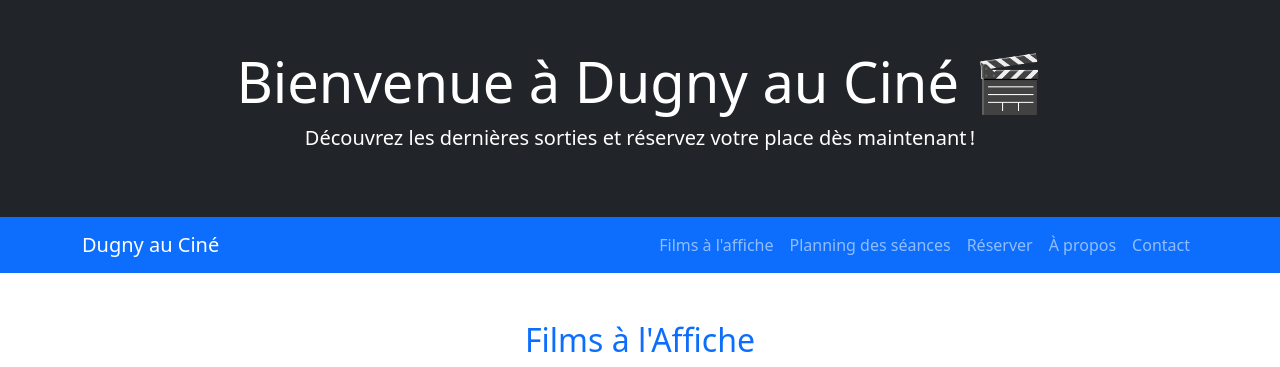
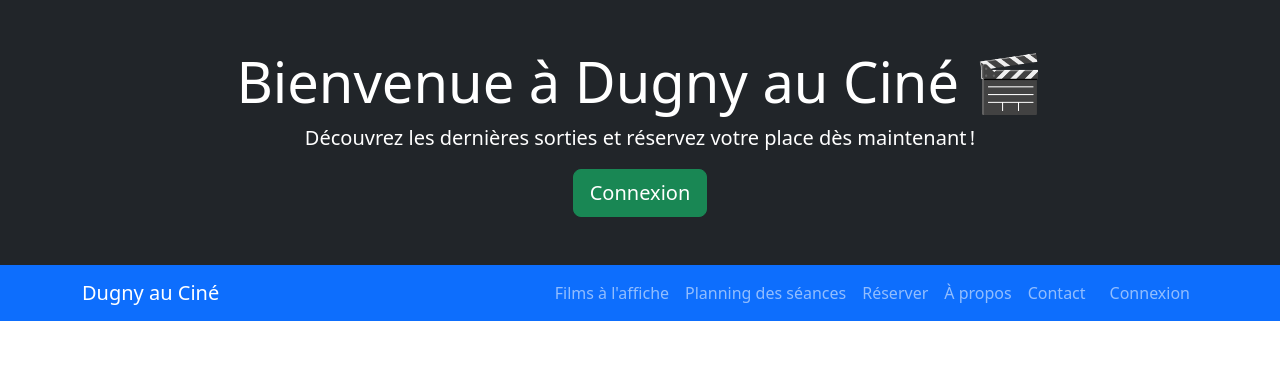
Before and after one commit to Augustin-Erceville/Cinema, a PHP site: page / in a window 1280 px wide. Shown: the top 367 px of the page. Run offline with PHP 8.4, Linux system fonts and the light colour scheme; some libraries are stand-ins or nearby versions.

Commit message:
ajout connexion dans la page index

```diff
--- a/index.php
+++ b/index.php
@@ -4,15 +4,22 @@
     <meta charset="UTF-8">
     <meta name="viewport" content="width=device-width, initial-scale=1.0">
     <title>Accueil - Dugny au Ciné</title>
+    <!-- Lien vers Bootstrap -->
     <link href="https://cdn.jsdelivr.net/npm/bootstrap@5.3.0-alpha3/dist/css/bootstrap.min.css" rel="stylesheet">
 </head>
 <body>
+
 <header class="bg-dark text-white text-center py-5" style="background: url('https://via.placeholder.com/1920x600?text=Bienvenue+au+Cinéma') no-repeat center center / cover;">
     <div class="container">
         <h1 class="display-4">Bienvenue à Dugny au Ciné 🎬</h1>
         <p class="lead">Découvrez les dernières sorties et réservez votre place dès maintenant !</p>
+        <!-- Bouton Connexion -->
+
+            <a href="login.php" class="btn btn-success btn-lg mx-2">Connexion</a>
+        </div>
     </div>
 </header>
+
 <nav class="navbar navbar-expand-lg navbar-dark bg-primary sticky-top">
     <div class="container">
         <a class="navbar-brand" href="#">Dugny au Ciné</a>
@@ -26,10 +33,13 @@
                 <li class="nav-item"><a class="nav-link" href="#reservation">Réserver</a></li>
                 <li class="nav-item"><a class="nav-link" href="#about">À propos</a></li>
                 <li class="nav-item"><a class="nav-link" href="#contact">Contact</a></li>
+                <!-- Bouton Connexion -->
+                <li class="nav-item"><a class="nav-link btn btn-outline-light btn-sm ms-2" href="connexion.php">Connexion</a></li>
             </ul>
         </div>
     </div>
 </nav>
+
 <section id="films" class="py-5">
     <div class="container">
         <h2 class="text-center text-primary mb-4">Films à l'Affiche</h2>
@@ -76,6 +86,7 @@
         </div>
     </div>
 </section>
+
 <section id="planning" class="py-5 bg-light">
     <div class="container">
         <h2 class="text-center text-primary mb-4">Planning des Séances</h2>
@@ -87,6 +98,7 @@
         </div>
     </div>
 </section>
+
 <section id="reservation" class="py-5">
     <div class="container">
         <h2 class="text-center text-primary mb-4">Réservez vos Places</h2>
@@ -98,6 +110,7 @@
         </div>
     </div>
 </section>
+
 <footer class="bg-dark text-white text-center py-3">
     <p class="mb-0">&copy; 2025 Dugny au Ciné. Tous droits réservés. | <a href="#" class="text-warning">Mentions légales</a></p>
 </footer>
```
